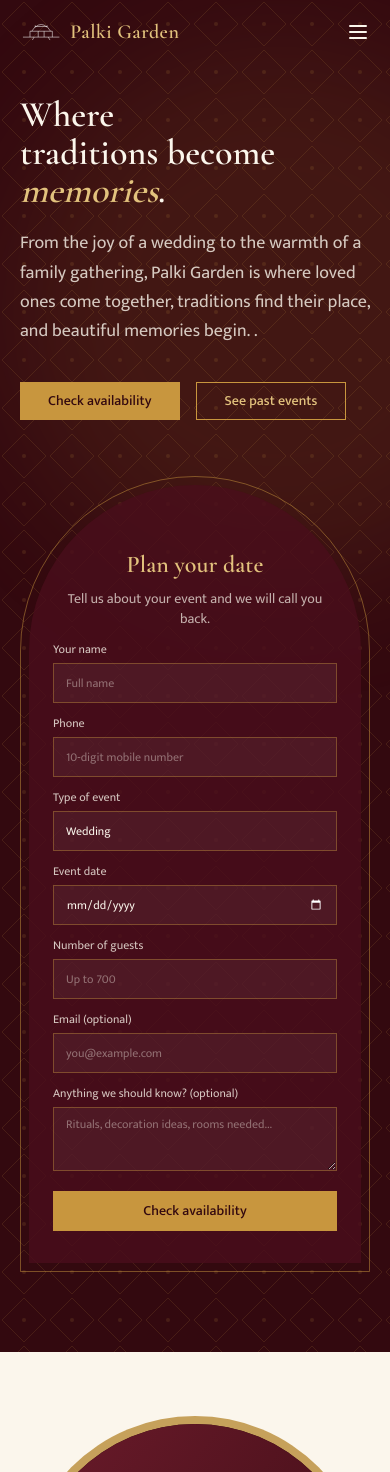
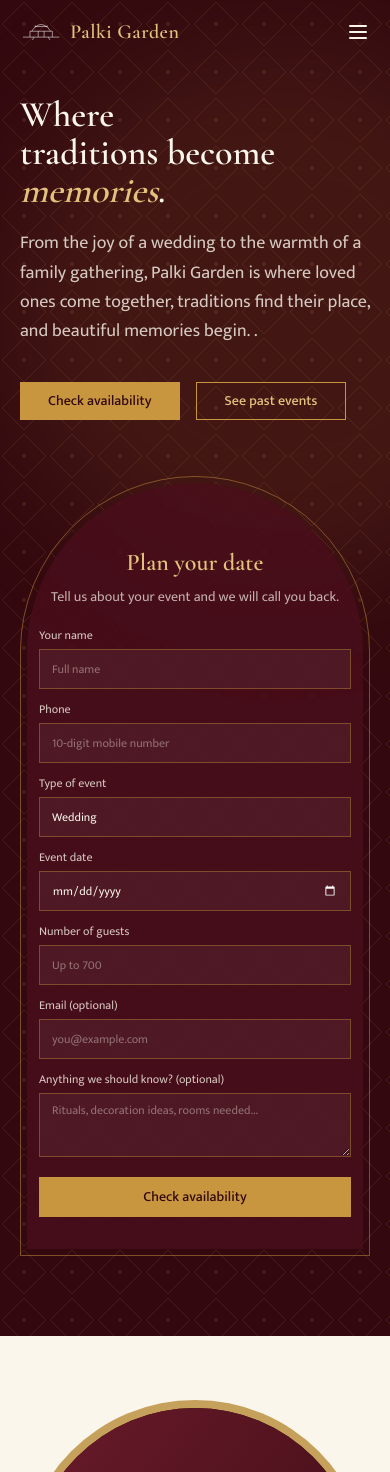
Before and after one commit to somnathbaidyahere-cyber/Palki, a Next.js app: page / in a window 390 px wide. Shown: the top 1472 px of the page. Built offline with nearby package versions, Linux system fonts and the light colour scheme.

Commit message:
saving the day

```diff
--- a/src/components/BookingForm.js
+++ b/src/components/BookingForm.js
@@ -54,20 +54,40 @@
 
   async function onSubmit(ev) {
     ev.preventDefault();
+
     const e = validate();
     setErrors(e);
+
     if (Object.keys(e).length) return;
 
     setStatus("sending");
+
     try {
-      const res = await fetch("/api/booking", {
-        method: "POST",
-        headers: { "Content-Type": "application/json" },
-        body: JSON.stringify(values),
-      });
-      if (!res.ok) throw new Error("failed");
+      // Replace this with Palki Garden's WhatsApp business number.
+      // Include the country code, without +, spaces, or dashes.
+      const whatsappNumber = "91XXXXXXXXXX";
+
+      const message = [
+        "Hello Palki Garden! I'd like to enquire about hosting an event.",
+        "",
+        `Name: ${values.name}`,
+        `Phone: ${values.phone}`,
+        `Event Type: ${values.type}`,
+        `Preferred Date: ${values.date}`,
+        `Expected Guests: ${values.guests}`,
+        values.email ? `Email: ${values.email}` : "",
+        values.message ? `Additional Details: ${values.message}` : "",
+        "",
+        "Please let me know about availability and booking details.",
+      ]
+        .filter(Boolean)
+        .join("\n");
+
+      const whatsappUrl = `https://wa.me/${whatsappNumber}?text=${encodeURIComponent(message)}`;
+
+      window.open(whatsappUrl, "_blank", "noopener,noreferrer");
+
       setStatus("done");
-      setValues(EMPTY);
     } catch {
       setStatus("error");
     }
@@ -82,10 +102,12 @@
         <p className="font-display text-3xl font-semibold">
           Thank you. We have your request.
         </p>
-        <p className={`mt-3 ${dark ? "text-ivory/75" : "text-ink/70"}`}>
-          Our team will call you within one working day to confirm your date and
-          arrange a visit.
-        </p>
+        {status === "done" && (
+          <p role="status" className="mt-4 text-sm text-green-700">
+            WhatsApp is opening with your enquiry. Please press Send in WhatsApp
+            to share your details with Palki Garden.
+          </p>
+        )}
         <button
           type="button"
           onClick={() => setStatus("idle")}
--- a/src/components/Hero.js
+++ b/src/components/Hero.js
@@ -3,31 +3,54 @@
 
 export default function Hero() {
   return (
-    <section id="top" className="jaali relative overflow-hidden bg-maroon-deep pt-24 lg:pt-28 pb-20 text-ivory sm:pt-36 lg:pb-28">
+    <section
+      id="top"
+      className="jaali relative overflow-hidden bg-maroon-deep pt-24 lg:pt-28 pb-20 text-ivory sm:pt-36 lg:pb-28"
+    >
       {/* soft glow behind the form */}
-      <div className="pointer-events-none absolute -right-40 top-10 h-[34rem] w-[34rem] rounded-full bg-gold/10 blur-3xl" aria-hidden="true" />
+      <div
+        className="pointer-events-none absolute -right-40 top-10 h-[34rem] w-[34rem] rounded-full bg-gold/10 blur-3xl"
+        aria-hidden="true"
+      />
 
       <div className="relative mx-auto grid max-w-7xl items-center gap-14 px-5 sm:px-8 lg:grid-cols-[1.1fr_0.9fr]">
         <div className="animate-rise">
           <h1 className="text-4xl font-semibold leading-[1.05] md:text-5xl lg:text-7xl">
-            Where<br />
-          traditions become <span className="italic text-gold-light">memories</span>.
+            Where
+            <br />
+            traditions become{" "}
+            <span className="italic text-gold-light">memories</span>.
           </h1>
           <p className="mt-5 md:mt-7 max-w-xl text-lg leading-relaxed text-ivory/80">
-             From the joy of a wedding to the warmth of a family gathering, Palki Garden is where loved ones come together, traditions find their place, and beautiful memories begin. .
+            From the joy of a wedding to the warmth of a family gathering, Palki
+            Garden is where loved ones come together, traditions find their
+            place, and beautiful memories begin. .
           </p>
           <div className="mt-9 flex flex-wrap gap-4">
-            <a href="#book" className="btn-gold">Check availability</a>
-            <a href="#gallery" className="btn-outline">See past events</a>
+            <a href="#book" className="btn-gold">
+              Check availability
+            </a>
+            <a href="#gallery" className="btn-outline">
+              See past events
+            </a>
           </div>
         </div>
 
         {/* arch-framed booking card */}
-        <div id="book-quick" className="animate-rise [animation-delay:200ms]">
-          <div className="arch border border-gold/50 p-2">
-            <div className="arch bg-maroon/80 px-6 pb-8 pt-16 backdrop-blur sm:px-10">
-              <h2 className="text-center text-2xl lg:text-3xl font-semibold text-gold-light">Plan your date</h2>
-              <p className="mb-3 mb:mb-5 lg:mb-6 mt-2 text-sm md:text-base text-center text-ivory/70">Tell us about your event and we will call you back.</p>
+        <div
+          id="book-quick"
+          className="animate-rise mx-auto w-full min-w-0 max-w-3xl [animation-delay:200ms]"
+        >
+          <div className="arch w-full min-w-0 border border-gold/50 p-1.5 sm:p-2">
+            <div className="arch w-full min-w-0 bg-maroon/80 px-3 pb-8 pt-16 backdrop-blur sm:px-6 md:px-8 lg:px-10">
+              <h2 className="text-center text-2xl font-semibold text-gold-light lg:text-3xl">
+                Plan your date
+              </h2>
+
+              <p className="mt-2 mb-5 text-center text-sm text-ivory/70 md:mb-6 md:text-base">
+                Tell us about your event and we will call you back.
+              </p>
+
               <BookingForm id="hero" tone="dark" />
             </div>
           </div>
```
